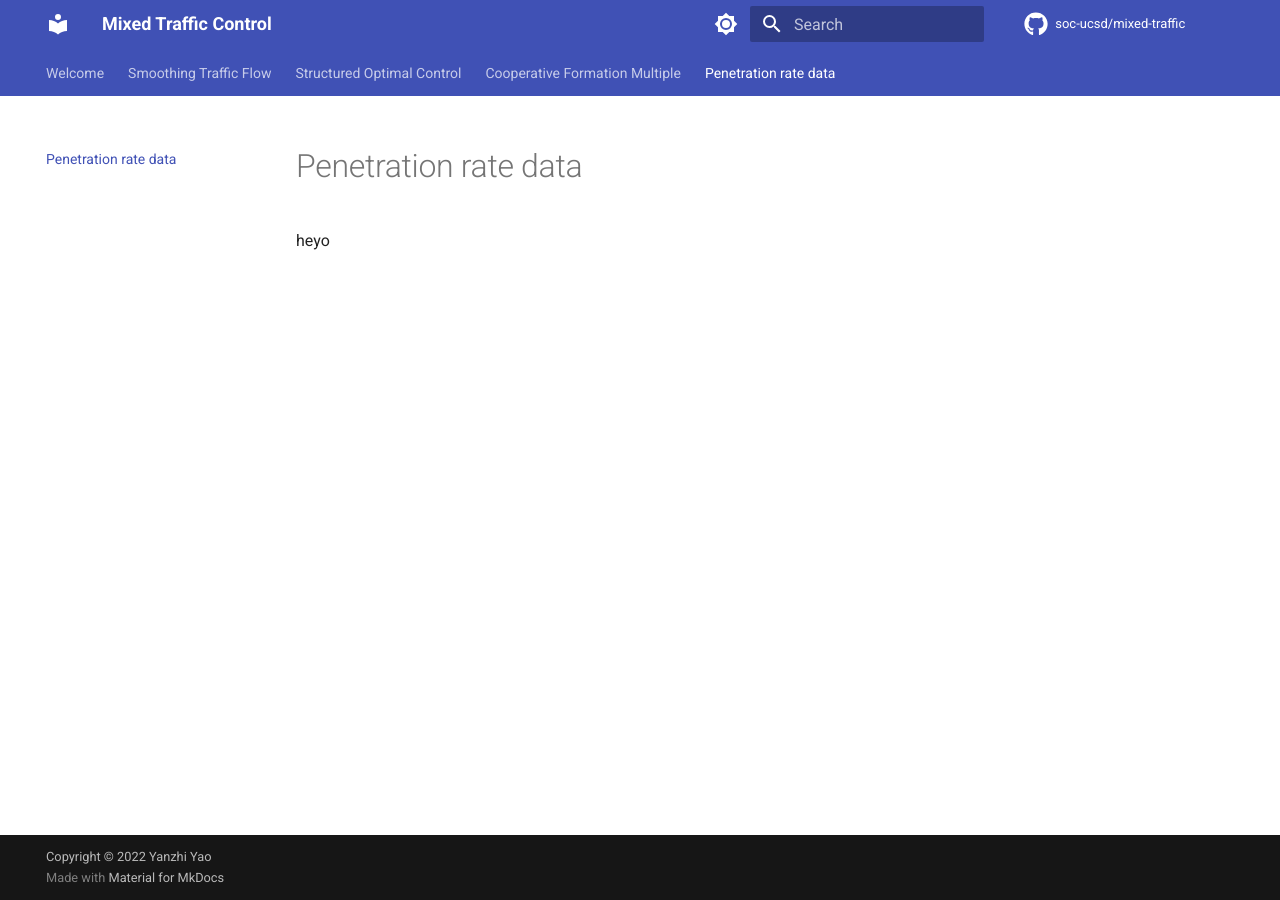
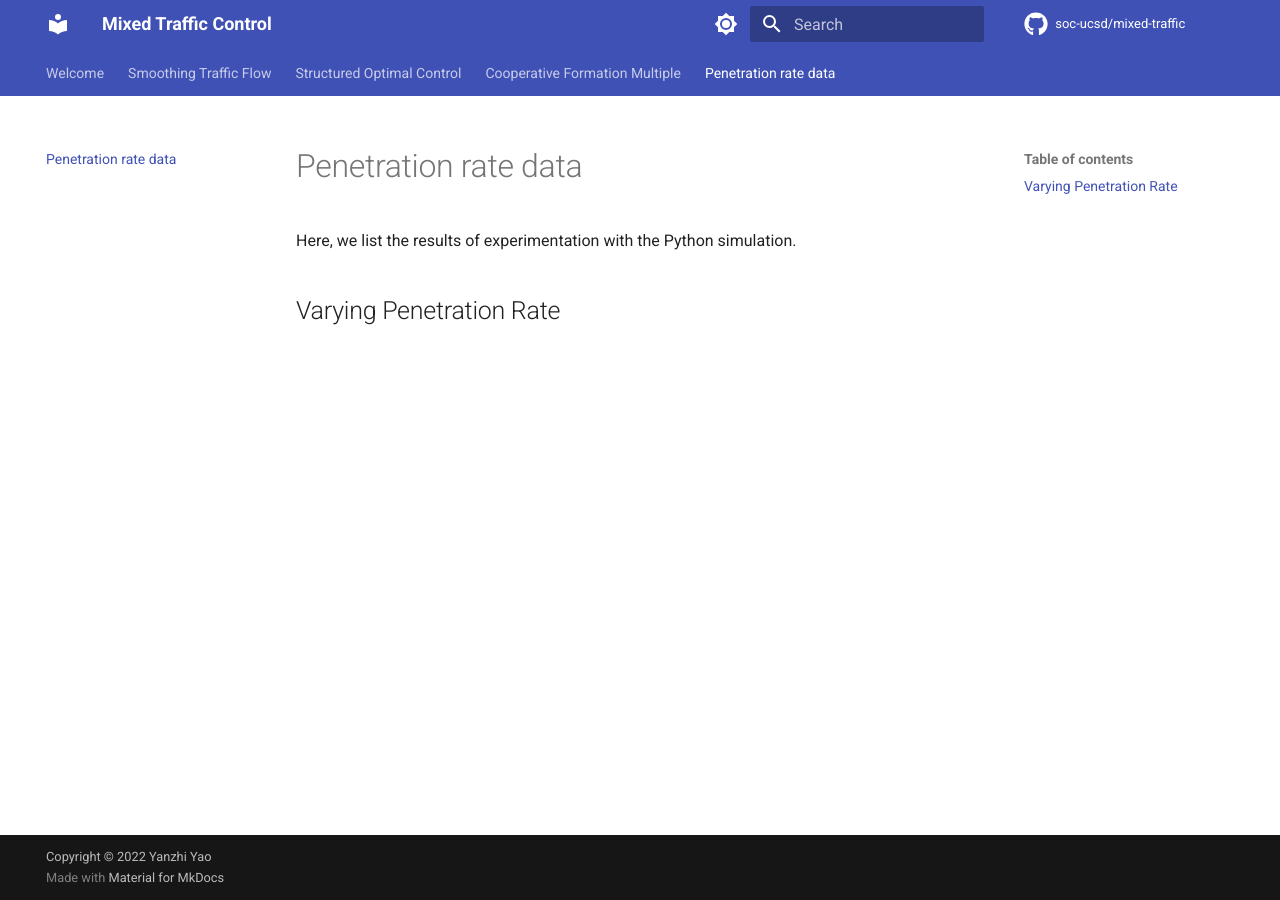
Before and after one commit to soc-ucsd/mixed-traffic, an MkDocs documentation site: the page built from docs/numerical_data.md, in a window 1280 px wide. Built offline with MkDocs 1.6.1 and Material for MkDocs 9.7.7, drawn with Linux system fonts in a browser that asks for light colours; comment, search, counter and statistics services are not loaded.

Commit message:
Update numerical_data.md

```diff
--- a/docs/numerical_data.md
+++ b/docs/numerical_data.md
@@ -1 +1,3 @@
-heyo
+Here, we list the results of experimentation with the Python simulation.
+
+##Varying Penetration Rate
```
